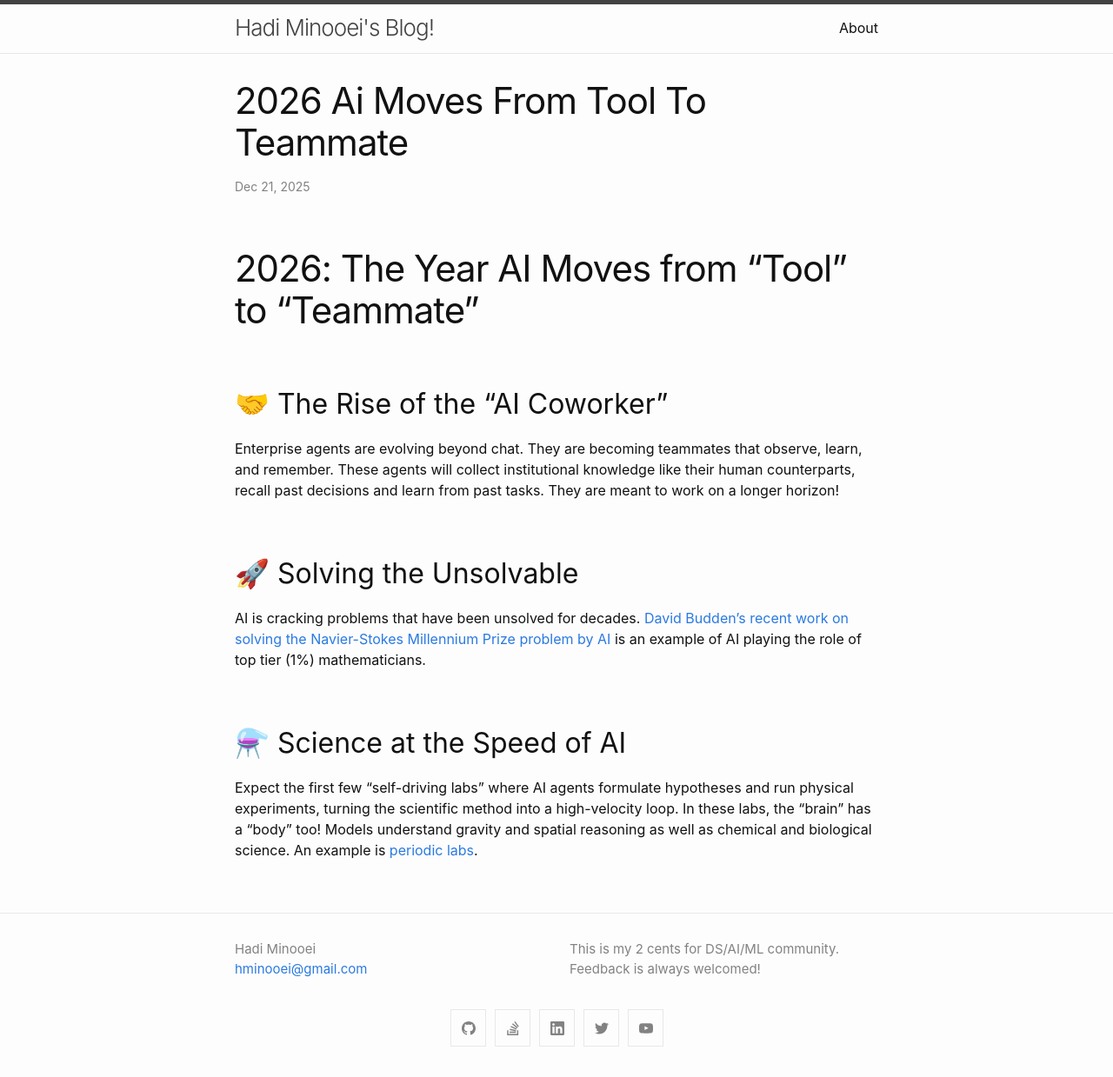
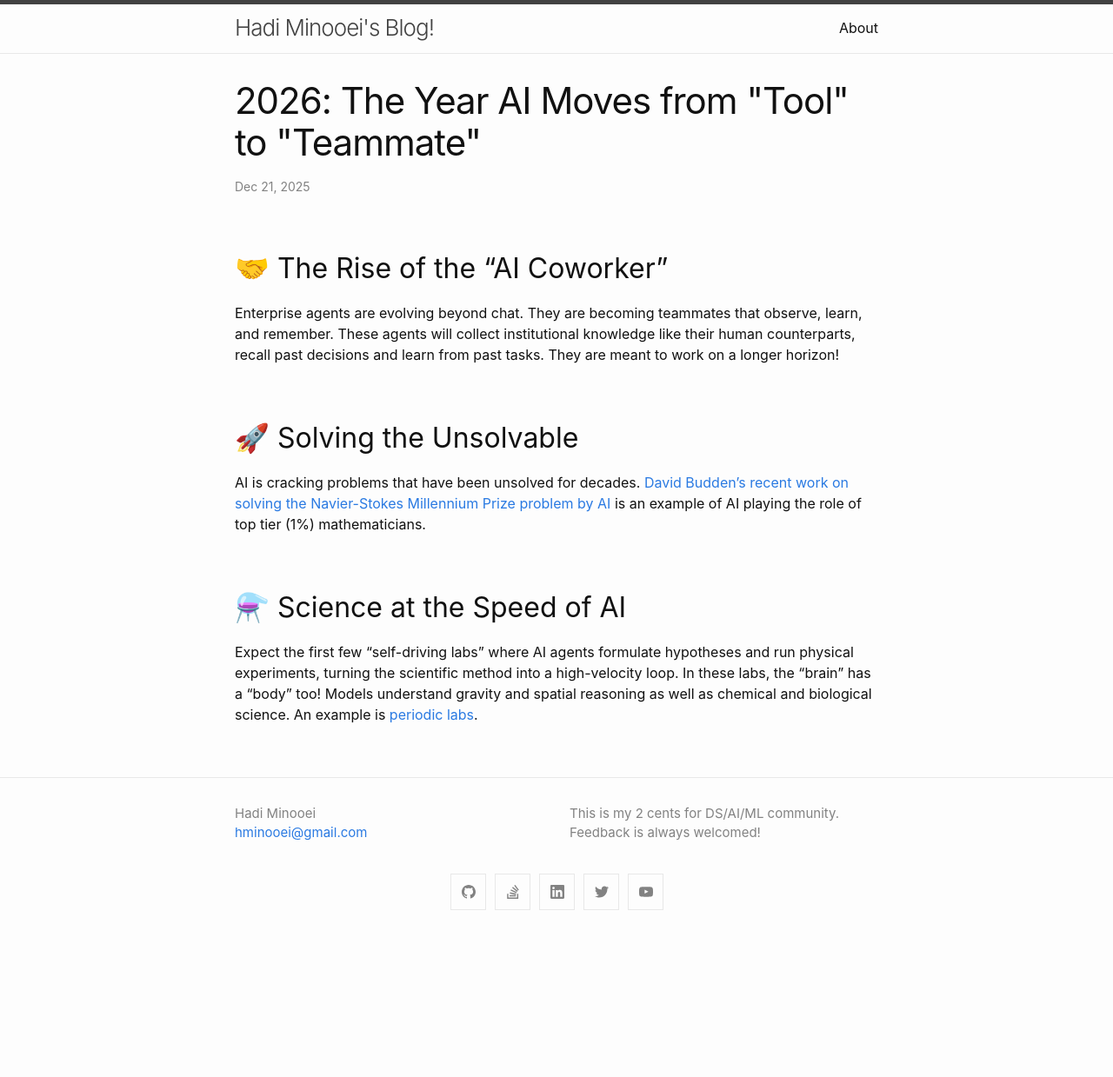
Before and after one commit to hminooei/hminooei.github.io, a Jekyll site: the page built from _posts/2025-12-21-2026-ai-moves-from-tool-to-teammate.md, in a window 1280 px wide. Shown: the whole page at 87% size. Built offline with Jekyll 4.4.1, drawn with Linux system fonts in a browser that asks for light colours; our own code applies the rules of GitHub Pages for plain Markdown files; comment, search, counter and statistics services are not loaded; after the commit the page ends 1082 px from its top, so only the background shows below that; part of the change alters nothing that is shown.

Commit message:
Fix: Add YAML front matter to new post

```diff
--- a/_posts/2025-12-21-2026-ai-moves-from-tool-to-teammate.md
+++ b/_posts/2025-12-21-2026-ai-moves-from-tool-to-teammate.md
@@ -1,4 +1,8 @@
-# 2026: The Year AI Moves from "Tool" to "Teammate"
+---
+layout: post
+title: "2026: The Year AI Moves from \"Tool\" to \"Teammate\""
+date: 2025-12-21
+---
 
 ## 🤝 The Rise of the "AI Coworker"
 Enterprise agents are evolving beyond chat. They are becoming teammates that observe, learn, and remember. These agents will collect institutional knowledge like their human counterparts, recall past decisions and learn from past tasks. They are meant to work on a longer horizon!
```
